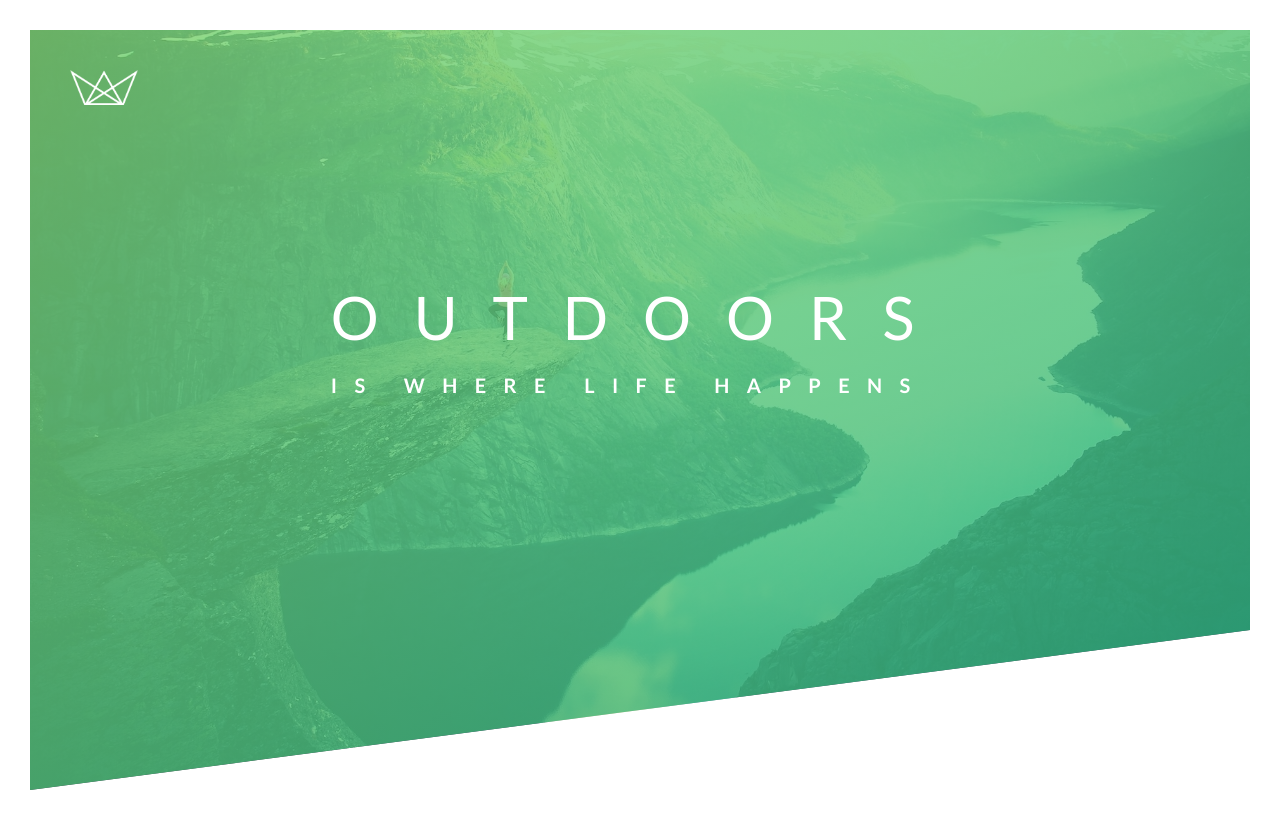
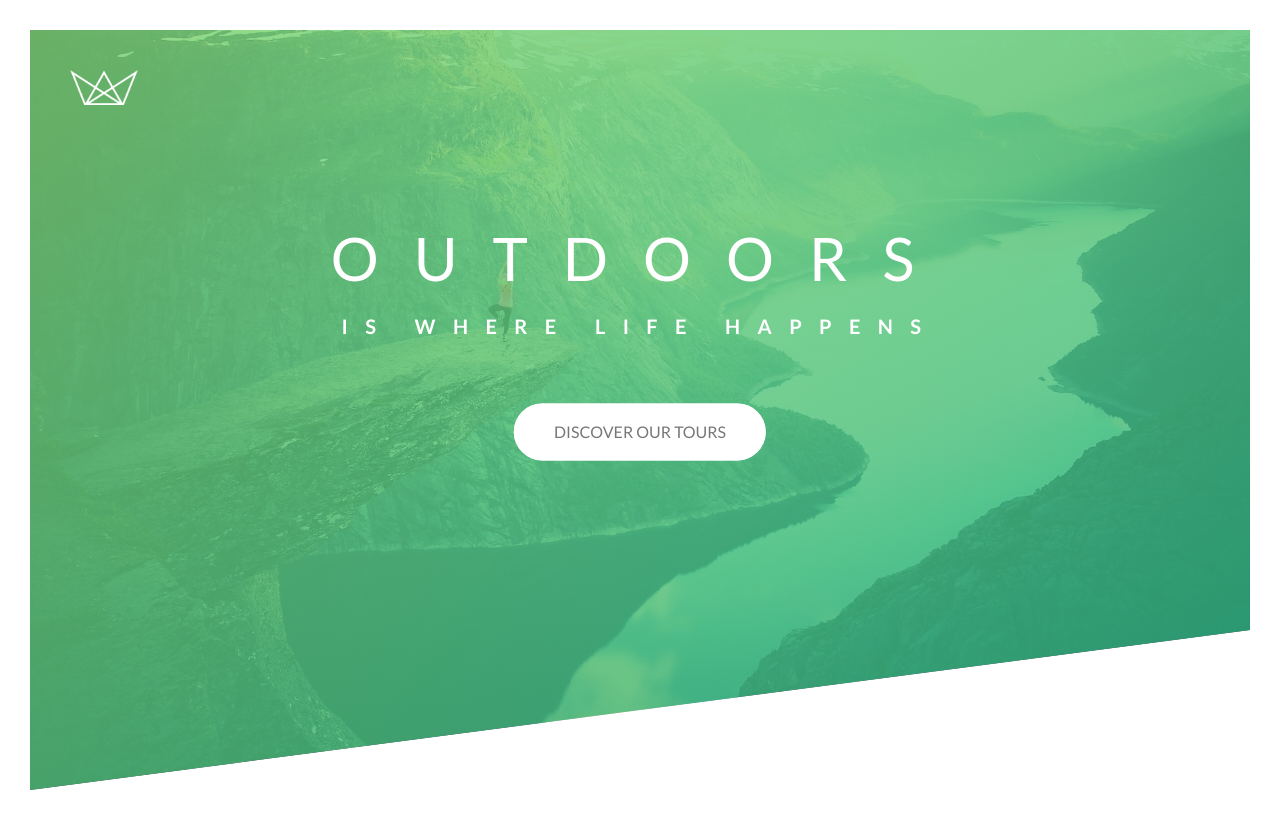
Before and after one commit to mustafakunwa/Tours, a PHP site: page / in a window 1280 px wide. Run offline with PHP 8.4, Linux system fonts and the light colour scheme.

Commit message:
Added Animation to header

```diff
--- a/css/style.css
+++ b/css/style.css
@@ -48,21 +48,108 @@ body {
     top: 40%;
     left: 50%;
     transform: translate(-50%, -50%);
+    text-align: center;
 }
 
 .heading-primary {
     color: #fff;
     text-transform: uppercase;
+    backface-visibility: hidden;
+    margin-bottom: 60px;
 }
 .heading-primary-main {
     display: block;
     font-size: 60px;
     font-weight: 400;
     letter-spacing: 35px;
+    animation: moveInLeft 1s ease-out;
 }
 .heading-primary-sub {
     display: block;
     font-size: 20px;
     font-weight: 700;
     letter-spacing: 17.4px;
+    animation: moveInRight 1s ease-out;
 }
+@keyframes moveInLeft {
+    0% {
+        opacity: 0;
+        transform: translateX(-100px);
+    }
+    80% {
+        transform: translateX(10px);
+    }
+    100% {
+        opacity: 1;
+        transform: translate(0);
+    }
+}
+@keyframes moveInRight {
+    0% {
+        opacity: 0;
+        transform: translateX(100px);
+    }
+    80% {
+        transform: translateX(-10px);
+    }
+    100% {
+        opacity: 1;
+        transform: translate(0);
+    }
+}
+@keyframes moveInBottom {
+    0% {
+        opacity: 0;
+        transform: translateY(30px);
+    }
+    100% {
+        opacity: 1;
+        transform: translate(0);
+    }
+}
+.btn:link,
+.btn:visited {
+    text-transform: uppercase;
+    text-decoration: none;
+    padding: 15px 40px;
+    display: inline-block;
+    border-radius: 100px;
+    transition: all 0.2s;
+    position: relative;
+}
+.btn:hover {
+    transform: translateY(-3px);
+    box-shadow: 0 10px 20px rgba(0, 0, 0, 0.2);
+}
+.btn:active {
+    transform: translateY(-1px);
+    box-shadow: 0 5px 10px rgba(0, 0, 0, 0.2);
+}
+.btn-white {
+    background-color: #fff;
+    color: #777777;
+}
+.btn::after {
+    content: "";
+    display: inline-block;
+    height: 100%;
+    width: 100%;
+    border-radius: 100px;
+    position: absolute;
+    top: 0;
+    left: 0;
+    z-index: -1;
+    transition: all 0.4s;
+}
+.btn-white::after {
+    background-color: #fff;
+}
+
+.btn:hover::after {
+    transform: scaleX(1.4) scaleY(1.6);
+    opacity: 0;
+}
+.btn-animated {
+    animation: moveInBottom 0.5s ease-out 0.5s;
+    animation-fill-mode: backwards;
+}
--- a/index.html
+++ b/index.html
@@ -24,6 +24,8 @@
                 <span class="heading-primary-main">outdoors</span>
                 <span class="heading-primary-sub"> is where life happens </span>
             </h1>
+
+            <a href="#" class="btn btn-white btn-animated"> Discover our tours</a>
         </div>
     </header>
 
```
